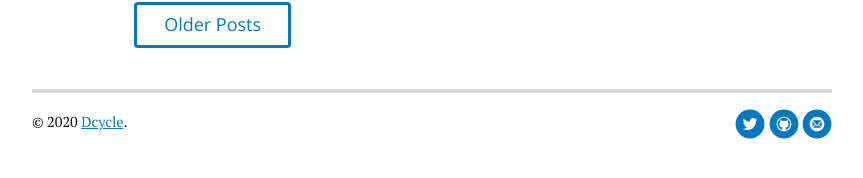
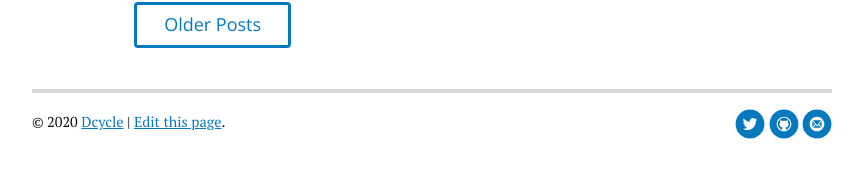
Before and after one commit to alberto56/dcycleblog, a Jekyll site: the page built from index.html, in a window 1280 px wide and 900 px high, scrolled down 15427 px. Shown: the part 674-852 px from the top of the window, without its empty margins (208-1071 px from the left). Built offline with Jekyll 4.4.1, drawn with Linux system fonts in a browser that asks for light colours; nearby versions of some CDN libraries; the list of posts is cut into pages by our own code.

Commit message:
Update footer.html

```diff
--- a/_includes/footer.html
+++ b/_includes/footer.html
@@ -1,6 +1,6 @@
 <div class="footer">
    <div class="container">
-      <p class="copy">&copy; {{ site.time | date: '%Y' }} <a href="http://dcycle.com/">Dcycle</a>.</p>
+      <p class="copy">&copy; {{ site.time | date: '%Y' }} <a href="http://dcycle.com/">Dcycle</a> | <a href="{{site.github.repository_url}}/edit/gh-pages/{{page.path}}">Edit this page</a>.</p>
 
       <div class="footer-links">
          <ul class="noList">
```
